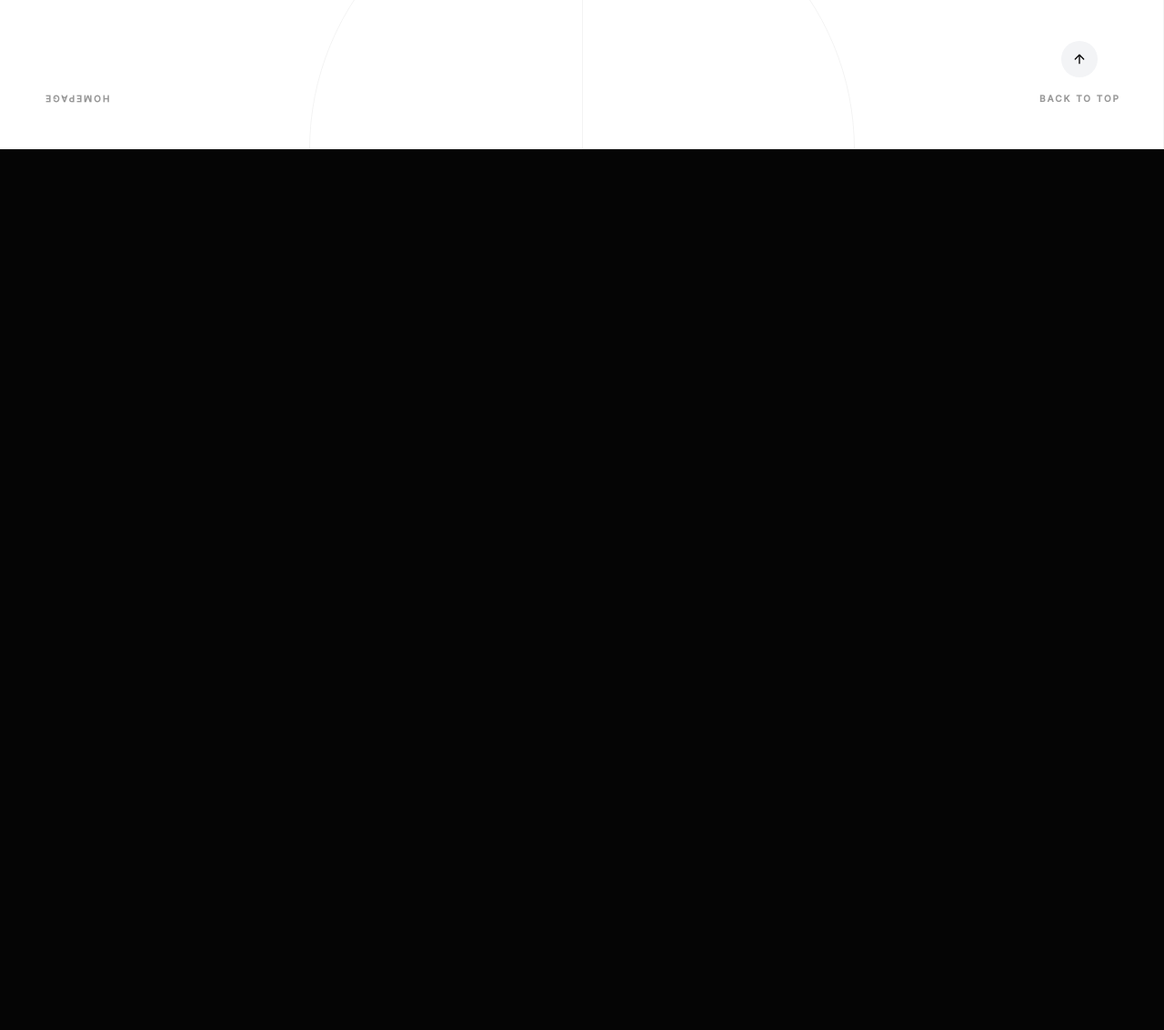
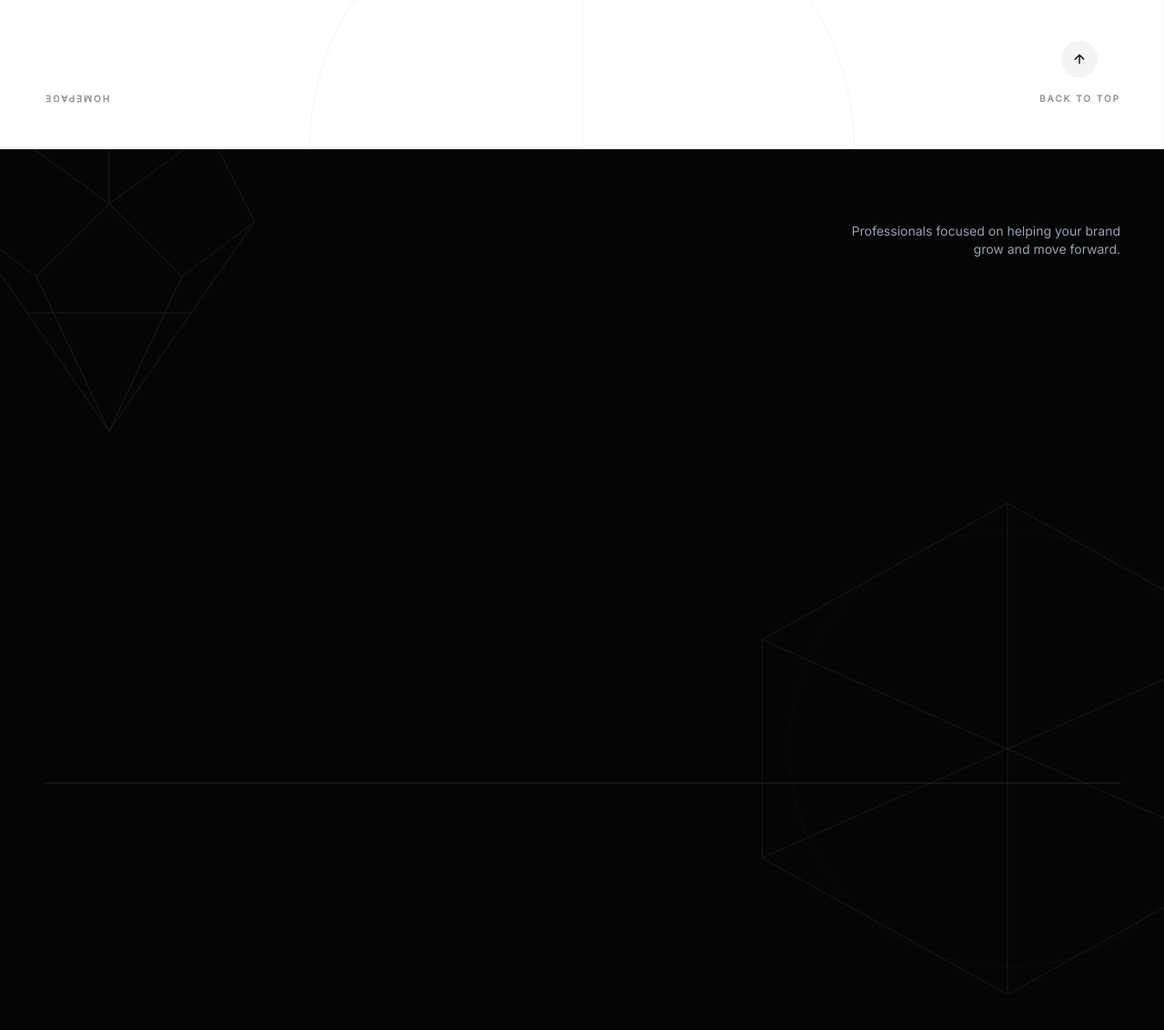
Before and after one commit to Kaveesha23dil/masterdesignerv03, a React (Vite) app: page / in a window 1280 px wide. Shown: the part 1530-2662 px from the top of the page at 91% size. Before the commit the page ends 1694 px from the top, so only its background shows below. Built offline with nearby package versions, Linux system fonts and the light colour scheme.

Commit message:
feat: implement initial application structure with Hero, About, and Services sections, custom cursor, and animations.

```diff
--- a/src/App.jsx
+++ b/src/App.jsx
@@ -3,6 +3,7 @@ import Navbar from './components/Navbar';
 import Hero from './components/Hero';
 import BackgroundShapes from './components/BackgroundShapes';
 import AboutSection from './components/AboutSection';
+import ServicesSection from './components/ServicesSection';
 import ScrollIndicator from './components/ScrollIndicator';
 import Preloader from './components/Preloader';
 import gsap from 'gsap';
@@ -57,6 +58,7 @@ const App = () => {
             <Navbar />
             <Hero />
             <AboutSection />
+            <ServicesSection />
             <ScrollIndicator />
         </div>
     );
--- a/src/components/AboutSection.jsx
+++ b/src/components/AboutSection.jsx
@@ -114,8 +114,8 @@ const AboutSection = () => {
                             </div>
                         </div>
                         <div className="text-sm">
-                            <p className="font-bold text-black">Passionately Creating <span className="font-light text-gray-500">Design Wonders:</span></p>
-                            <p className="font-bold text-black">Unleashing <span className="font-light text-gray-500 italic">Boundless Creativity</span></p>
+                            <p className="font-bold text-black">Induwara Lakdinu <span className="font-light text-gray-500"></span></p>
+                            <p className="font-bold text-black">Chairperson <span className="font-light text-gray-500 italic">, Master Designer</span></p>
                         </div>
                     </div>
                 </div>
--- a/src/components/Hero.jsx
+++ b/src/components/Hero.jsx
@@ -84,14 +84,14 @@ const Hero = () => {
 
             <div className="flex flex-col md:flex-row items-start md:items-center gap-6">
                 <button className="hero-btn group relative px-8 py-4 bg-[var(--color-primary)] text-black rounded-full font-semibold flex items-center gap-4 hover:bg-orange-600 transition-all duration-300">
-                    <span className="text-xs tracking-widest uppercase">What we do</span>
+                    <span className="text-xs tracking-widest uppercase">What is Master Designer?</span>
                     <span className="p-1 bg-black text-white rounded-full group-hover:bg-white group-hover:text-black transition-colors">
                         <MoveRight size={16} />
                     </span>
                 </button>
 
                 <button className="hero-btn group px-8 py-4 bg-transparent border border-white/10 text-white rounded-full font-semibold flex items-center gap-4 hover:bg-white/5 transition-all duration-300">
-                    <span className="text-xs tracking-widest uppercase">View Works</span>
+                    <span className="text-xs tracking-widest uppercase">Timeline</span>
                     <span className="p-1 bg-white/10 rounded-full group-hover:bg-white group-hover:text-black transition-colors">
                         <MoveRight size={16} />
                     </span>
--- /dev/null
+++ b/src/components/ServicesSection.jsx
@@ -0,0 +1,171 @@
+import React, { useLayoutEffect, useRef } from 'react';
+import gsap from 'gsap';
+import { ScrollTrigger } from 'gsap/ScrollTrigger';
+import { MoveRight } from 'lucide-react';
+
+gsap.registerPlugin(ScrollTrigger);
+
+const ServicesSection = () => {
+    const sectionRef = useRef(null);
+    const titleRef = useRef(null);
+    const gridRef = useRef(null);
+    const shape1Ref = useRef(null);
+    const shape2Ref = useRef(null);
+
+    useLayoutEffect(() => {
+        const ctx = gsap.context(() => {
+
+            // Title Animation
+            gsap.from(titleRef.current.children, {
+                y: 100,
+                autoAlpha: 0,
+                duration: 1,
+                stagger: 0.2,
+                ease: "power4.out",
+                scrollTrigger: {
+                    trigger: titleRef.current,
+                    start: "top 80%",
+                    end: "bottom center",
+                    toggleActions: "play none none reverse"
+                }
+            });
+
+            // Grid Animation
+            gsap.from(gridRef.current.children, {
+                y: 50,
+                autoAlpha: 0,
+                duration: 0.8,
+                stagger: 0.1,
+                ease: "power2.out",
+                scrollTrigger: {
+                    trigger: gridRef.current,
+                    start: "top 85%",
+                    toggleActions: "play none none reverse"
+                }
+            });
+
+            // Rotating Shapes
+            gsap.to(shape1Ref.current, {
+                rotation: 360,
+                scrollTrigger: {
+                    trigger: sectionRef.current,
+                    start: "top bottom",
+                    end: "bottom top",
+                    scrub: 1
+                }
+            });
+
+            gsap.to(shape2Ref.current, {
+                rotation: -180,
+                scrollTrigger: {
+                    trigger: sectionRef.current,
+                    start: "top bottom",
+                    end: "bottom top",
+                    scrub: 1.5
+                }
+            });
+
+
+        }, sectionRef);
+
+        return () => ctx.revert();
+    }, []);
+
+    const services = [
+        "Branding and Identity Design",
+        "Website Design and Development",
+        "Advertising and Marketing Campaigns",
+        "Creative Consulting and Development"
+    ];
+
+    return (
+        <section ref={sectionRef} className="relative w-full min-h-screen bg-[var(--color-dark-bg)] text-white py-20 px-6 md:px-12 flex flex-col justify-center overflow-hidden">
+
+            {/* Background Wireframes */}
+            <div className="absolute inset-0 pointer-events-none opacity-20 text-gray-500">
+                {/* Top Left Shape */}
+                <div ref={shape1Ref} className="absolute -top-20 -left-20 w-[400px] h-[400px]">
+                    <svg viewBox="0 0 200 200" className="w-full h-full stroke-current stroke-[0.5] fill-none">
+                        <path d="M100,5 L155,30 L180,80 L145,130 L100,195 L55,130 L20,80 L45,30 Z" />
+                        <path d="M100,5 L100,70 M155,30 L100,70 M45,30 L100,70" />
+                        <path d="M100,70 L60,110 M100,70 L140,110" />
+                        <path d="M60,110 L20,80 M140,110 L180,80" />
+                        <path d="M60,110 L100,195 M140,110 L100,195" />
+                        <path d="M55,130 L145,130" />
+                    </svg>
+                </div>
+
+                {/* Right Shape */}
+                <div ref={shape2Ref} className="absolute top-1/3 -right-32 w-[600px] h-[600px]">
+                    <svg viewBox="0 0 200 200" className="w-full h-full stroke-current stroke-[0.3] fill-none">
+                        <path d="M100,10 L190,60 L190,140 L100,190 L10,140 L10,60 Z" />
+                        <path d="M100,10 L100,190 M190,60 L10,140 M190,140 L10,60" />
+                        <circle cx="100" cy="100" r="80" className="stroke-[0.1]" />
+                    </svg>
+                </div>
+            </div>
+
+            <div className="max-w-7xl mx-auto w-full relative z-10 flex-grow flex flex-col justify-center">
+
+                {/* Header Content */}
+                <div className="text-right mb-12 text-gray-400 text-sm max-w-xs ml-auto hidden md:block">
+                    Professionals focused on helping your brand grow and move forward.
+                </div>
+
+                <div ref={titleRef} className="text-center mb-32 space-y-4">
+                    <div className="flex flex-col md:flex-row items-center justify-center gap-4 md:gap-8">
+                        {/* Pill Image */}
+                        <div className="w-48 h-16 md:w-64 md:h-24 rounded-full overflow-hidden border border-gray-700 relative group">
+                            <img
+                                src="https://images.unsplash.com/photo-1522071820081-009f0129c71c?auto=format&fit=crop&w=400&q=80"
+                                alt="Team"
+                                className="w-full h-full object-cover group-hover:scale-110 transition-transform duration-700"
+                            />
+                        </div>
+                        <h2 className="text-6xl md:text-8xl lg:text-9xl font-display font-bold">
+                            Unique <span className="font-light text-gray-400">Ideas</span>
+                        </h2>
+                    </div>
+
+                    <div className="flex flex-col md:flex-row items-center justify-center gap-8 md:gap-12">
+                        <h2 className="text-6xl md:text-8xl lg:text-9xl font-display">
+                            <span className="font-bold">For Your</span> <span className="font-light text-gray-400">Business.</span>
+                        </h2>
+
+                        <button className="bg-[var(--color-primary)] text-black px-8 py-4 rounded-full font-bold flex items-center gap-4 hover:bg-orange-600 transition-colors mt-4 md:mt-0">
+                            <span className="text-xs tracking-widest uppercase">What we do</span>
+                            <div className="bg-black text-white p-1 rounded-full">
+                                <MoveRight size={16} />
+                            </div>
+                        </button>
+                    </div>
+                </div>
+
+            </div>
+
+            {/* Services Grid (Bottom) */}
+            <div ref={gridRef} className="grid grid-cols-1 md:grid-cols-2 lg:grid-cols-4 border-t border-white/10">
+                {services.map((service, index) => (
+                    <div
+                        key={index}
+                        className={`group p-8 min-h-[300px] flex flex-col justify-between border-white/10 hover:bg-white/5 transition-colors cursor-pointer ${index !== services.length - 1 ? 'border-b md:border-b-0 md:border-r' : ''
+                            }`}
+                    >
+                        <h3 className="text-xl font-bold max-w-[150px] leading-tight">
+                            {service.split(' ').map((word, i) => (
+                                <React.Fragment key={i}>
+                                    {word} <br />
+                                </React.Fragment>
+                            ))}
+                        </h3>
+
+                        <div className="w-2 h-2 rounded-full bg-gray-600 group-hover:bg-[var(--color-primary)] transition-colors self-start"></div>
+                    </div>
+                ))}
+            </div>
+
+        </section>
+    );
+};
+
+export default ServicesSection;
```
